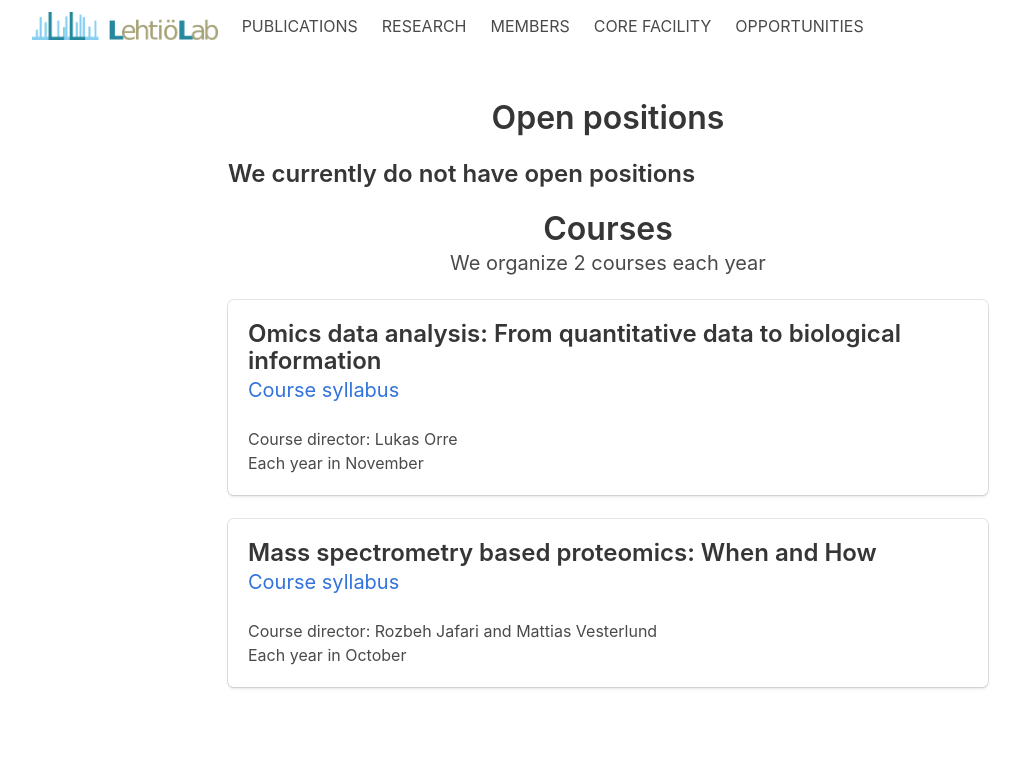
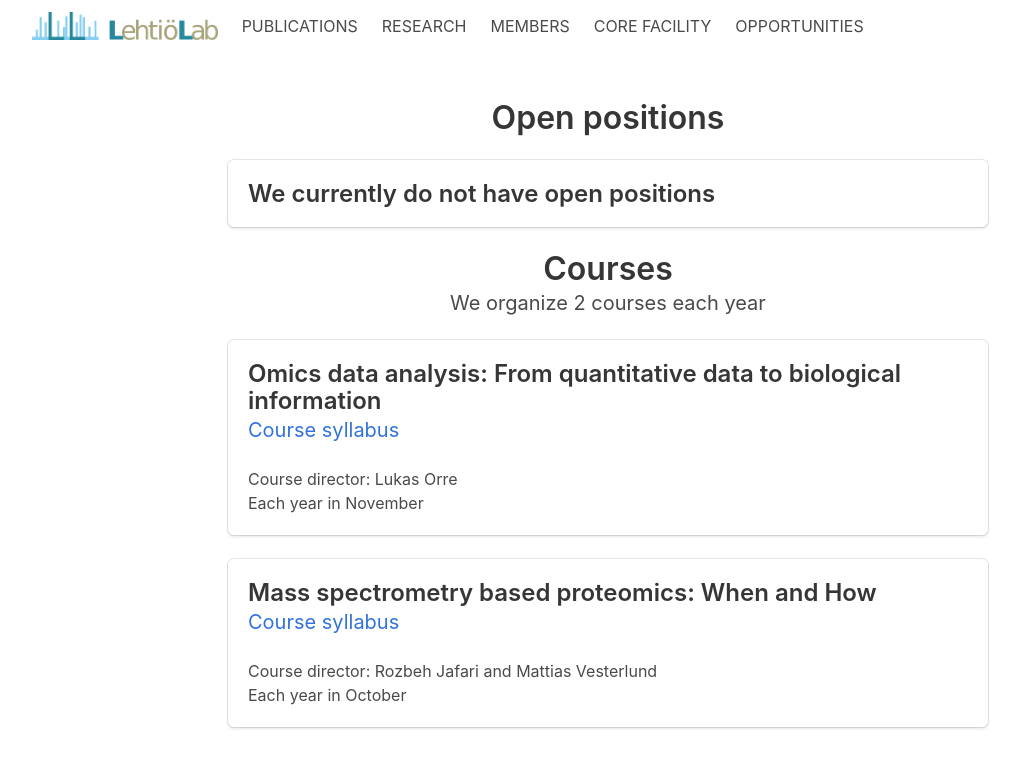
Before and after one commit to lehtiolab/old_website, a Jekyll site: the page built from opportunities.html, in a window 1280 px wide. Shown: the top 768 px of the page, without its empty margins (32-1052 px from the left). Built offline with Jekyll 4.4.1, drawn with Linux system fonts in a browser that asks for light colours.

Commit message:
Box around no positions sign

```diff
--- a/opportunities.html
+++ b/opportunities.html
@@ -10,13 +10,15 @@ layout: default
 						{% if site.positions.size > 0 %}
 							{% for opp in site.positions %}
 							<div class="box">
-							<h4 class="title is-4">{{ opp.title }}</h4>
-							<h5 class="subtitle is-5">{{ opp.field }}</h5>
-							{{ opp.content }}
+								<h4 class="title is-4">{{ opp.title }}</h4>
+								<h5 class="subtitle is-5">{{ opp.field }}</h5>
+								{{ opp.content }}
 							</div>
 							{% endfor %}
 						{% else %}
-							<h4 class="title is-4">We currently do not have open positions</h4>
+							<div class="box">
+								<h4 class="title is-4">We currently do not have open positions</h4>
+							</div>
 						{% endif %}
 
 						<h3 class="title is-3 has-text-centered">Courses</h3>
```
